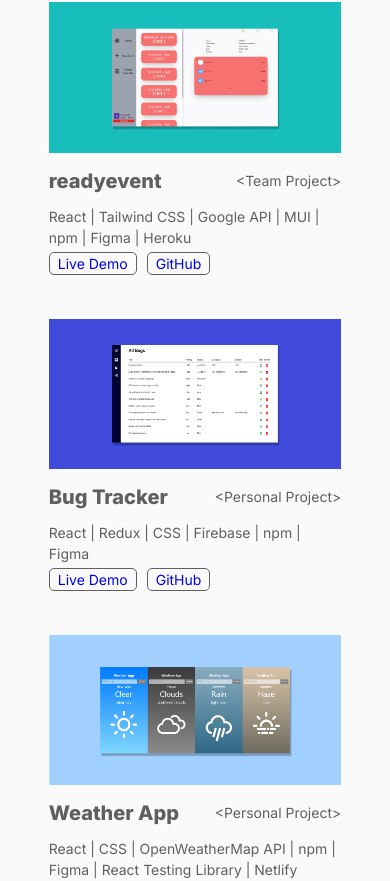
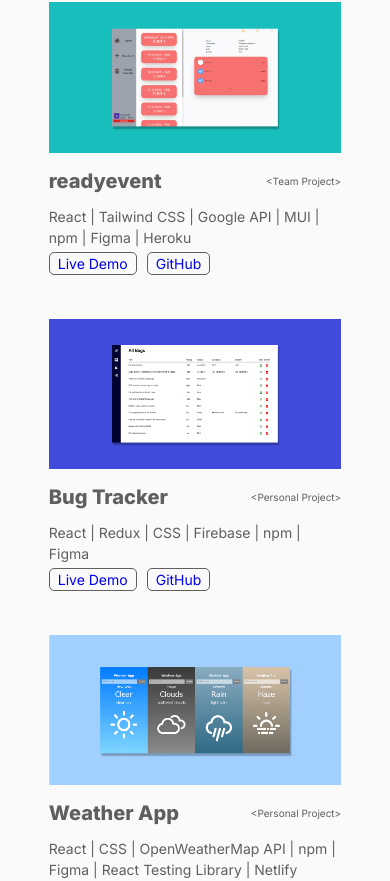
Before and after one commit to ayarmkt/portfolio, a React (Create React App) app: page / in a window 390 px wide. Shown: the part 1771-2652 px from the top of the page. Built offline with nearby package versions, Linux system fonts and the light colour scheme.

Commit message:
updated css

```diff
--- a/src/styles/components/_projects.scss
+++ b/src/styles/components/_projects.scss
@@ -195,11 +195,26 @@
         grid-template-columns: 1fr;
 
         .project {
+          &-img {
+            a {
+              // height: 200%;
+              // width: 200%;
+
+              img {
+                //transform: scale(1.1);
+              }
+            }
+          }
+
           &-description {
             .project-title-section {
               .project-maintitle {
                 font-size: $fontsize-largeText;
                 //font-size: 50px;
+              }
+
+              .project-subtitle {
+                font-size: 10px;
               }
             }
 
```
